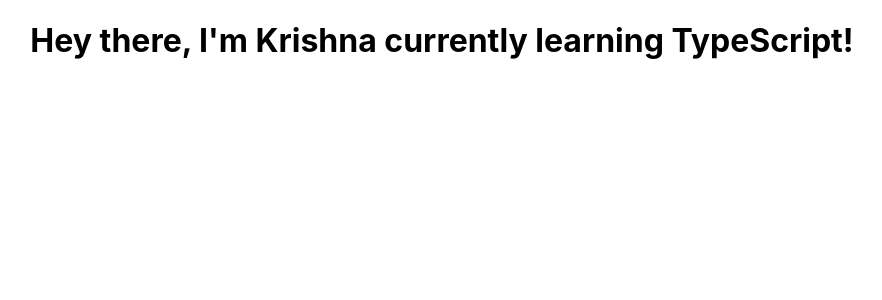
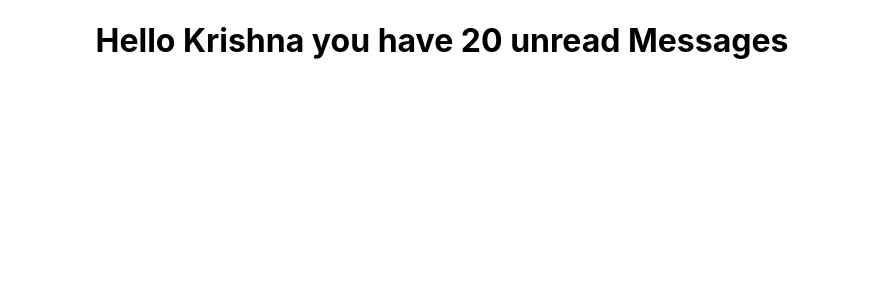
Before and after one commit to Krishnaprasad15/React-with-TypeScript, a React (Create React App) app: page / in a window 1280 px wide. Shown: the top 300 px of the page, without its empty margins (198-1080 px from the left). Built offline with nearby package versions, Linux system fonts and the light colour scheme.

Commit message:
Basic Props

```diff
--- a/src/App.tsx
+++ b/src/App.tsx
@@ -6,7 +6,7 @@ import { Greet } from './Components/Greet';
 function App() {
   return (
     <div className="App">
-      <Greet name='Krishna'/>
+      <Greet name='Krishna' msgCount={20} isLoggedIn={true}/>
     </div>
   );
 }
--- a/src/Components/Greet.tsx
+++ b/src/Components/Greet.tsx
@@ -1,10 +1,14 @@
 type greetProps={
-    name:string
+    name:string,
+    msgCount:number,
+    isLoggedIn:boolean
 }
 export const Greet=(props:greetProps)=>{
     return (
         <div>
-            <h1>Hey there, I'm {props.name} currently learning TypeScript!</h1>
+            {
+                props.isLoggedIn? <h1>Hello {props.name} you have {props.msgCount} unread Messages</h1>:<h1>Hello User</h1>
+            }
         </div>
     )
 }
```
